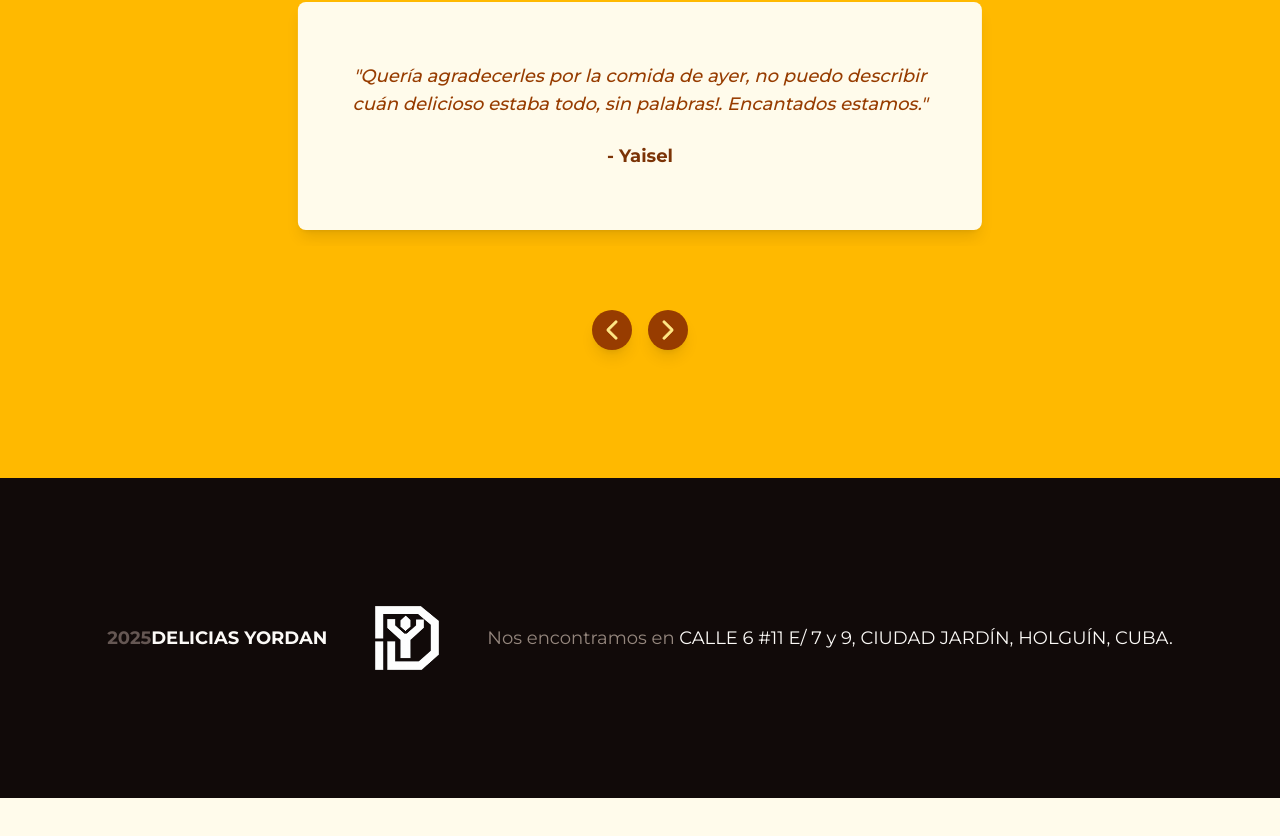
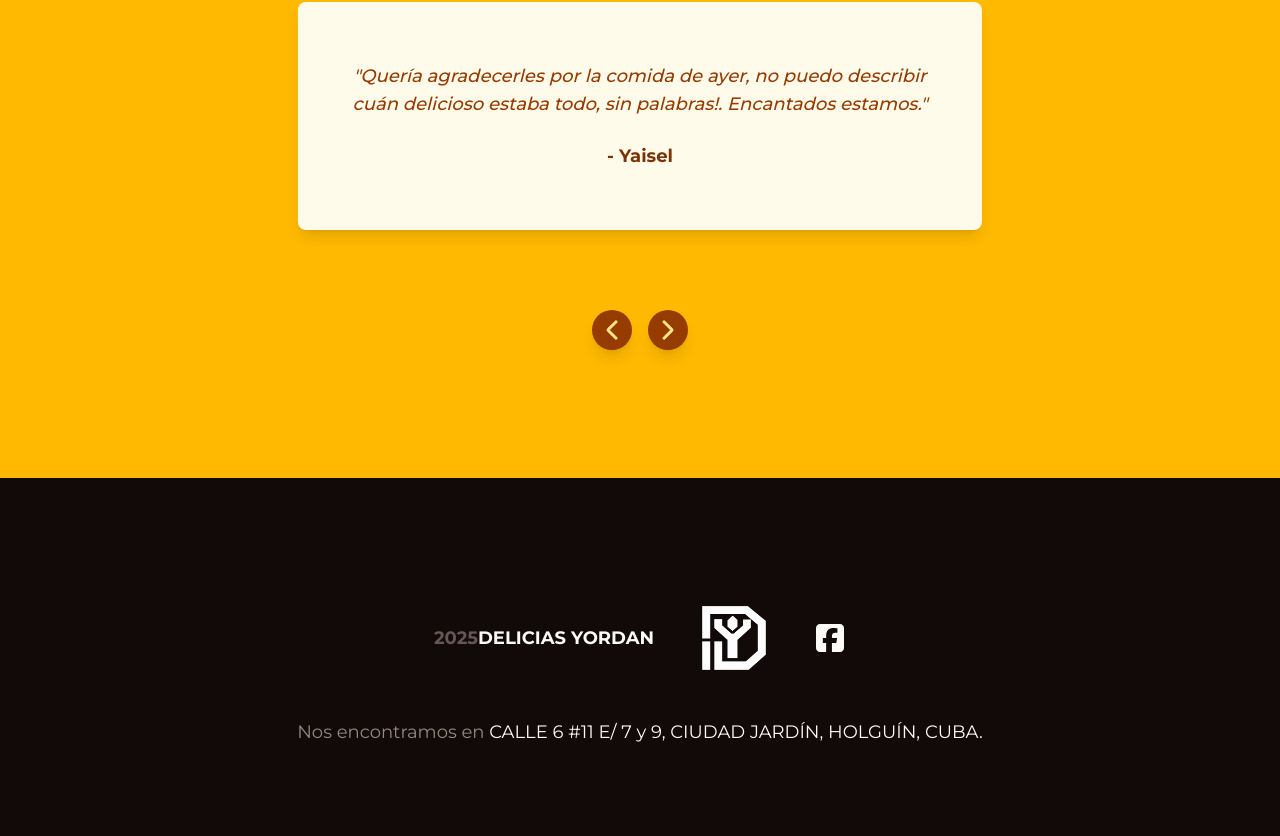
Before and after one commit to daxhoDev/delicias-yordan, a Next.js app: page / in a window 1280 px wide. Shown: the part 3974-4810 px from the top of the page. Before the commit the page ends 4772 px from the top, so only its background shows below. Built offline with nearby package versions, Linux system fonts and the light colour scheme.

Commit message:
feat: Facebook link onfooter

```diff
--- a/src/components/footer.tsx
+++ b/src/components/footer.tsx
@@ -1,10 +1,13 @@
 import Image from "next/image";
+import Link from "next/link";
 import brandLogoWhite from "@/public/brand-logo-white.png";
+import Facebook from "@/src/components/icons/facebook";
 
 export default function Footer(): React.ReactNode {
   return (
-    <footer className="bg-grey-900 text-center flex z-10 flex-col md:flex-row justify-center gap-12 items-center px-16 py-32">
-      <p className="text-grey-100 font-bold">
+    <footer className="bg-grey-900 text-grey-100 text-center z-10 px-16 py-32">
+      <div className="flex flex-col md:flex-row justify-center gap-12 mb-12 items-center">
+        <p className="font-bold">
           <span className="text-grey-500">2025</span>DELICIAS YORDAN
         </p>
         <div className="size-16 aspect-square relative flex items-center justify-center">
@@ -16,7 +19,15 @@ export default function Footer(): React.ReactNode {
             className="size-16 "
           />
         </div>
-      <p className="text-grey-100">
+        <Link href="https://www.facebook.com/ania.garces.hidalgo">
+          <Facebook
+            width={32}
+            height={32}
+            className="hover:text-grey-500 transition-all cursor-pointer"
+          />
+        </Link>
+      </div>
+      <p>
         <span className="text-grey-300">Nos encontramos en</span> CALLE 6 #11 E/
         7 y 9, CIUDAD JARDÍN, HOLGUÍN, CUBA.
       </p>
--- /dev/null
+++ b/src/components/icons/facebook.tsx
@@ -0,0 +1,19 @@
+import React from "react";
+import type { SVGProps } from "react";
+
+export default function Facebook(props: SVGProps<SVGSVGElement>) {
+  return (
+    <svg
+      xmlns="http://www.w3.org/2000/svg"
+      width={448}
+      height={512}
+      viewBox="0 0 448 512"
+      {...props}
+    >
+      <path
+        fill="currentColor"
+        d="M64 32C28.7 32 0 60.7 0 96v320c0 35.3 28.7 64 64 64h98.2V334.2h-52.8V256h52.8v-33.7c0-87.1 39.4-127.5 125-127.5c16.2 0 44.2 3.2 55.7 6.4V172c-6-.6-16.5-1-29.6-1c-42 0-58.2 15.9-58.2 57.2V256h83.6l-14.4 78.2H255V480h129c35.3 0 64-28.7 64-64V96c0-35.3-28.7-64-64-64z"
+      ></path>
+    </svg>
+  );
+}
```
Lines whose indentation alone changed are shown as unchanged.
